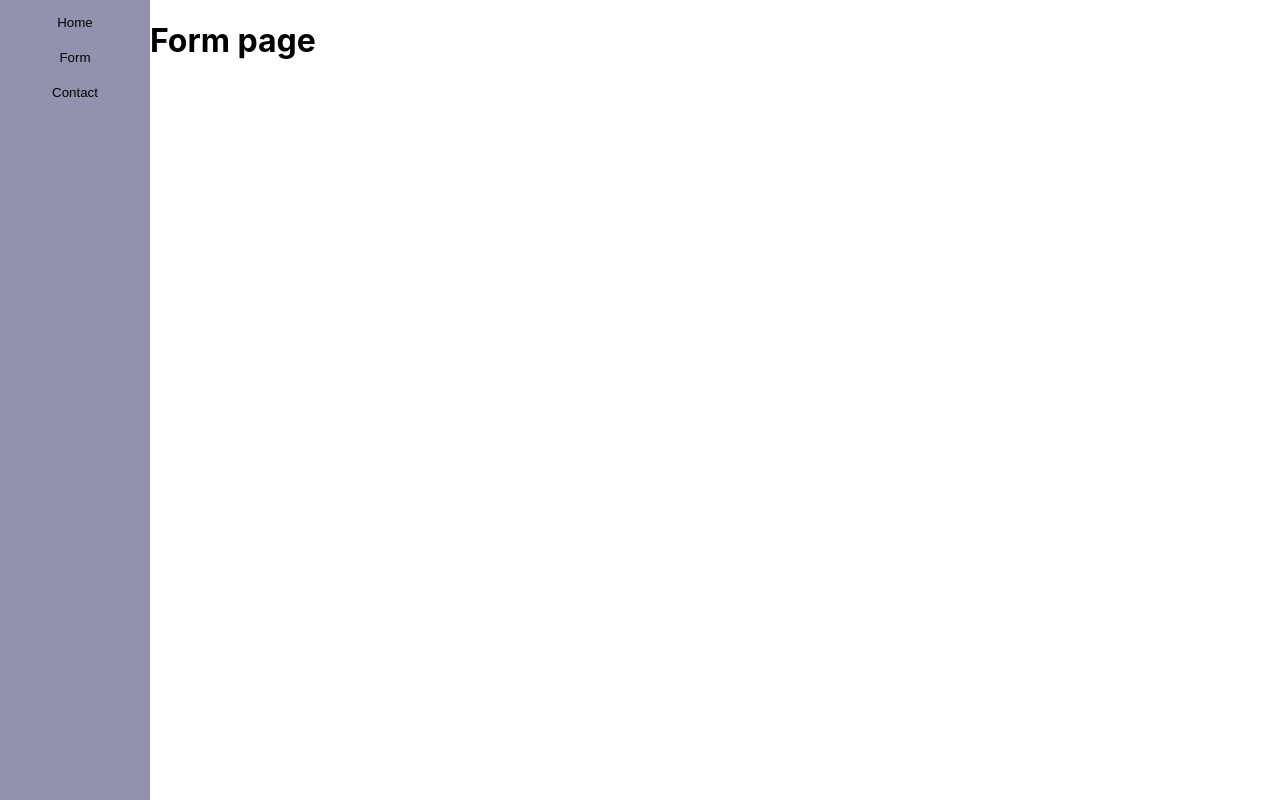
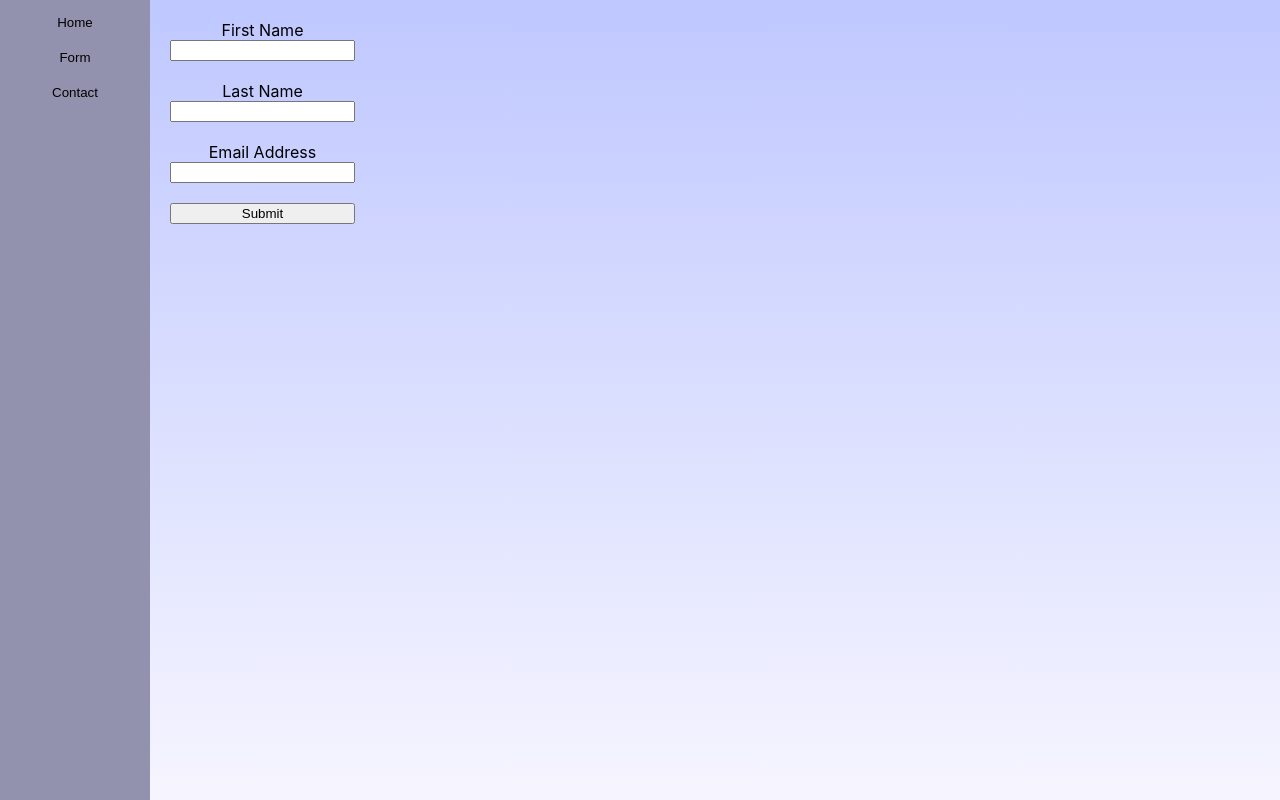
Before and after one commit to jebius76/ReactProject, a React (Create React App) app: page /FormPage in a window 1280 px wide. Built offline with nearby package versions, Linux system fonts and the light colour scheme.

Commit message:
Installed formik and yup. Styling.

```diff
--- a/package.json
+++ b/package.json
@@ -6,12 +6,14 @@
     "@testing-library/jest-dom": "^5.17.0",
     "@testing-library/react": "^13.4.0",
     "@testing-library/user-event": "^13.5.0",
+    "formik": "^2.4.5",
     "react": "^18.2.0",
     "react-dom": "^18.2.0",
     "react-router-dom": "^6.21.1",
     "react-scripts": "5.0.1",
     "react-transition-group": "^4.4.5",
-    "web-vitals": "^2.1.4"
+    "web-vitals": "^2.1.4",
+    "yup": "^1.3.3"
   },
   "scripts": {
     "start": "react-scripts start",
--- a/src/App.css
+++ b/src/App.css
@@ -1,3 +1,7 @@
+body{
+  background: linear-gradient(0deg, rgba(246,245,255,1) 0%, rgba(191,200,255,1) 100%, rgba(193,198,225,1) 100%);
+}
+
 .App {
   text-align: center;
   display: flex;
@@ -5,9 +9,32 @@
   height: 100vh; */
 }
 
+.fade-enter {
+  opacity: 0;
+}
+.fade-enter-active {
+  opacity: 1;
+  transition: opacity 300ms;
+}
+.fade-exit {
+  opacity: 1;
+}
+.fade-exit-active {
+  opacity: 0;
+  transition: opacity 300ms;
+}
 .App-logo {
   height: 40vmin;
   pointer-events: none;
+}
+
+@keyframes show{
+  from {opacity: 0;}
+  to {opacity: 1;}
+}
+
+.fadeEffect {
+  animation: show .2s forwards;
 }
 
 @media (prefers-reduced-motion: no-preference) {
--- a/src/App.js
+++ b/src/App.js
@@ -1,7 +1,7 @@
 import "./App.css";
 import NavBar from "./components/NavBar/NavBar";
 import MainPage from "./components/HomePage/HomePage";
-import { Router, RouterProvider, createBrowserRouter } from "react-router-dom";
+import { Router, RouterProvider, createBrowserRouter, useLocation } from "react-router-dom";
 import ContactPage from "./components/ContactPage/ContactPage";
 import HomePage from "./components/HomePage/HomePage";
 import FormPage from "./components/FormPage/FormPage";
@@ -29,22 +29,11 @@ const router = createBrowserRouter([
 ]);
 
 function App() {
+
   return (
-    <TransitionGroup>
-      <CSSTransition
-        key={'lol'}
-        // nodeRef={ref}
-        timeout={500}
-        unmountOnExit={false}
-        exit
-        enter={false}
-        in={false}
-      >
         <div className="App">
           <RouterProvider router={router} />
         </div>
-      </CSSTransition>
-    </TransitionGroup>
   );
 }
 
--- a/src/components/ContactPage/ContactPage.jsx
+++ b/src/components/ContactPage/ContactPage.jsx
@@ -3,7 +3,7 @@ import './ContactPage.css';
 
 const ContactPage = () => {
     return (
-        <div className='contactContainer'>
+        <div className='contactContainer fadeEffect'>
             <h2>Informacion de contacto</h2>
         </div>
     );
--- a/src/components/FormPage/FormPage.css
+++ b/src/components/FormPage/FormPage.css
@@ -0,0 +1,5 @@
+form{
+    display: flex;
+    flex-direction: column;
+    padding: 20px;
+}
--- a/src/components/FormPage/FormPage.jsx
+++ b/src/components/FormPage/FormPage.jsx
@@ -1,12 +1,56 @@
 import React from 'react';
 import './FormPage.css';
+import { useFormik } from 'formik';
 
 const FormPage = () => {
-    return (
-        <div>
-            <h1>Form page</h1>
-        </div>
-    );
-}
+  // Note that we have to initialize ALL of fields with values. These
+  // could come from props, but since we don’t want to prefill this form,
+  // we just use an empty string. If we don’t do this, React will yell
+  // at us.
+  const formik = useFormik({
+    initialValues: {
+      firstName: '',
+      lastName: '',
+      email: '',
+    },
+    onSubmit: values => {
+      alert(JSON.stringify(values, null, 2));
+    },
+  });
+  return (
+    <div className='formContainer fadeEffect'>
+    <form onSubmit={formik.handleSubmit}>
+      <label htmlFor="firstName">First Name</label>
+      <input
+        id="firstName"
+        name="firstName"
+        type="text"
+        onChange={formik.handleChange}
+        value={formik.values.firstName}
+      />
+    <br></br>
+      <label htmlFor="lastName">Last Name</label>
+      <input
+        id="lastName"
+        name="lastName"
+        type="text"
+        onChange={formik.handleChange}
+        value={formik.values.lastName}
+      />
+    <br></br>
+      <label htmlFor="email">Email Address</label>
+      <input
+        id="email"
+        name="email"
+        type="email"
+        onChange={formik.handleChange}
+        value={formik.values.email}
+      />
+    <br></br>
+      <button type="submit">Submit</button>
+    </form>
+    </div>
+  );
+};
 
 export default FormPage;
--- a/src/components/HomePage/HomePage.css
+++ b/src/components/HomePage/HomePage.css
@@ -1,5 +1,5 @@
 .homePage {
-    background-color: beige;
+    font-size: 2rem;
     width: 100%;
     height: 100%;
     padding: 10px;
--- a/src/components/HomePage/HomePage.jsx
+++ b/src/components/HomePage/HomePage.jsx
@@ -3,7 +3,7 @@ import './HomePage.css';
 
 const HomePage = () => {
     return (
-        <div className='homePage'>
+        <div className='homePage fadeEffect'>
             <p>Lorem ipsum dolor sit amet, consectetur adipiscing elit, sed do eiusmod tempor incididunt ut labore et dolore magna aliqua. Ut enim ad minim veniam, quis nostrud exercitation ullamco laboris nisi ut aliquip ex ea commodo consequat. Duis aute irure dolor in reprehenderit in voluptate velit esse cillum dolore eu fugiat nulla pariatur. Excepteur sint occaecat cupidatat non proident, sunt in culpa qui officia deserunt mollit anim id est laborum</p>
         </div>
     );
--- a/src/components/NavBar/NavBar.css
+++ b/src/components/NavBar/NavBar.css
@@ -24,7 +24,7 @@
     height: 35px;
     border: none;
     background-color:rgb(146, 146, 175);
-    transition: .3s;
+    transition: .2s;
 }
 
 .linkButton:hover{
--- a/src/components/NavBar/NavBar.jsx
+++ b/src/components/NavBar/NavBar.jsx
@@ -1,14 +1,21 @@
 import React from 'react';
 import './NavBar.css';
-import { Link, Outlet } from 'react-router-dom';
+import { Link, Outlet, useLocation } from 'react-router-dom';
 
 const NavBar = () => {
+
+    let location = useLocation();
+
+    const clickAction = () =>{
+        console.log ("Hice click");
+    }
+
     return (
         <>
             <div className='navBar'>
                 <ul className='menuOptions'>
                     <li>
-                        <Link to={'HomePage/'}>
+                        <Link location={location} to={'HomePage/'}>
                             <button className='linkButton'>Home</button>
                         </Link>
                     </li>
```
Also changed, not shown: 1 other file (tests, documents, lock files or other folders).
